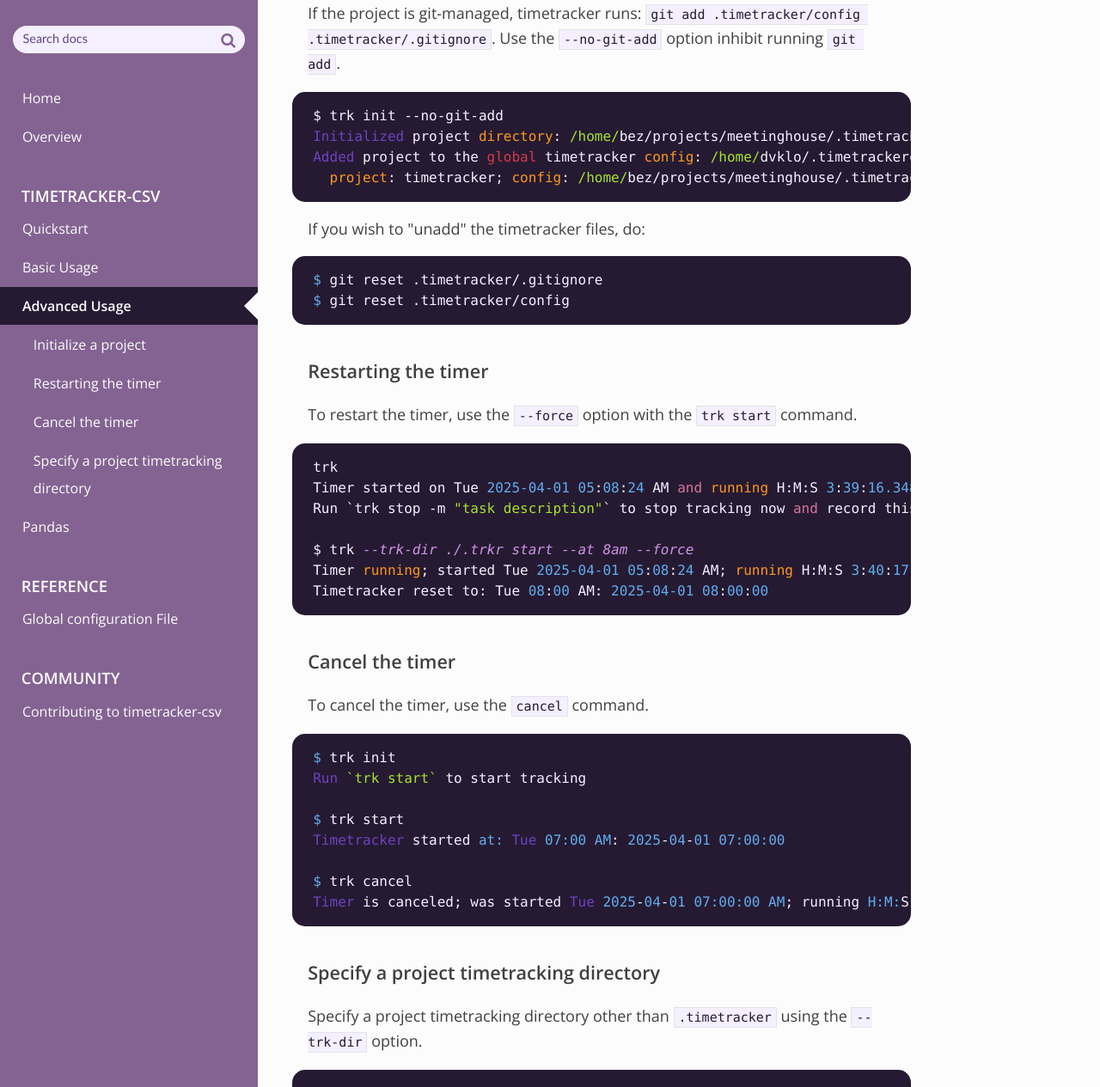
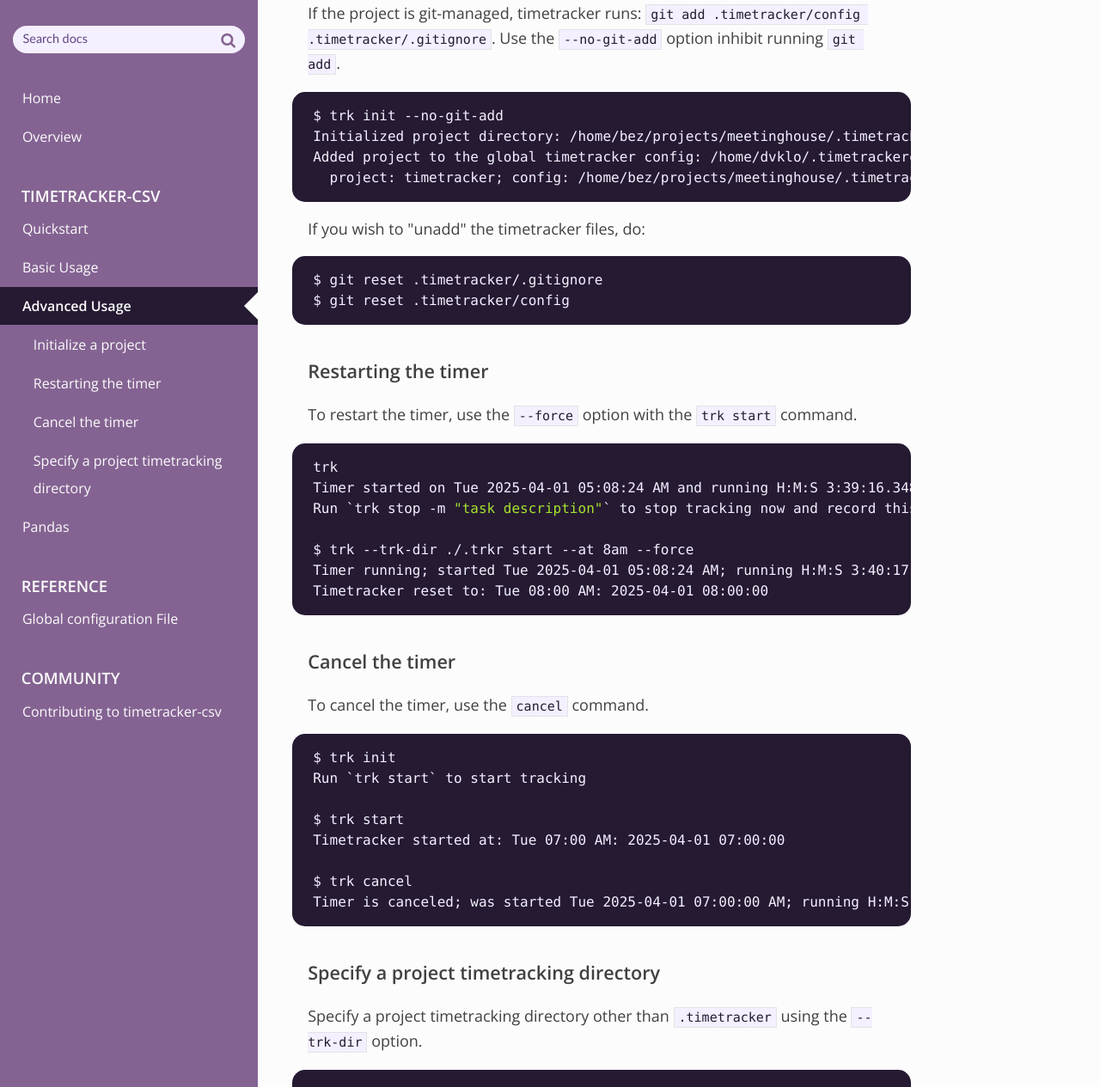
Before and after one commit to dvklopfenstein/timetracker, an MkDocs documentation site: the page built from doc/mkdocs/source/usage_advanced.md, in a window 1280 px wide and 1400 px high, scrolled down 457 px, cut to the strip 135-1400 px from the top of the window. Shown: the whole strip at 86% size. Built offline with MkDocs 1.6.1, drawn with Linux system fonts in a browser that asks for light colours; nearby versions of some CDN libraries; some of the changed text lies outside the part shown.

Commit message:
Add `sh` by code blocks to specify these are shell commands

````diff
--- a/doc/mkdocs/source/usage_advanced.md
+++ b/doc/mkdocs/source/usage_advanced.md
@@ -17,7 +17,7 @@ Added project to the global timetracker config: /home/dvklo/.timetrackerconfig:
 If the project is git-managed, timetracker runs:
 `git add .timetracker/config .timetracker/.gitignore`.
 Use the `--no-git-add` option inhibit running `git add`.
-```
+```sh
 $ trk init --no-git-add
 Initialized project directory: /home/bez/projects/meetinghouse/.timetracker
 Added project to the global timetracker config: /home/dvklo/.timetrackerconfig:
@@ -25,14 +25,14 @@ Added project to the global timetracker config: /home/dvklo/.timetrackerconfig:
 ```
 
 If you wish to "unadd" the timetracker files, do:
-```
+```sh
 $ git reset .timetracker/.gitignore
 $ git reset .timetracker/config
 ```
 
 ## Restarting the timer
 To restart the timer, use the `--force` option with the `trk start` command.
-```
+```sh
 trk
 Timer started on Tue 2025-04-01 05:08:24 AM and running H:M:S 3:39:16.348502 for 'trk' ID=bez
 Run `trk stop -m "task description"` to stop tracking now and record this time unit
@@ -44,7 +44,7 @@ Timetracker reset to: Tue 08:00 AM: 2025-04-01 08:00:00
 
 ## Cancel the timer
 To cancel the timer, use the `cancel` command.
-```
+```sh
 $ trk init
 Run `trk start` to start tracking
 
@@ -60,7 +60,7 @@ Timer is canceled; was started Tue 2025-04-01 07:00:00 AM; running H:M:S 1:56:59
 Specify a project timetracking directory
 other than `.timetracker` using the `--trk-dir` option.
 
-```
+```sh
 trk --trk-dir ./.trkr
 Timer started on Tue 2025-04-01 05:08:24 AM and running H:M:S 3:39:16.348502 for 'trk' ID=bez
 Run `trk stop -m "task description"` to stop tracking now and record this time unit
````
